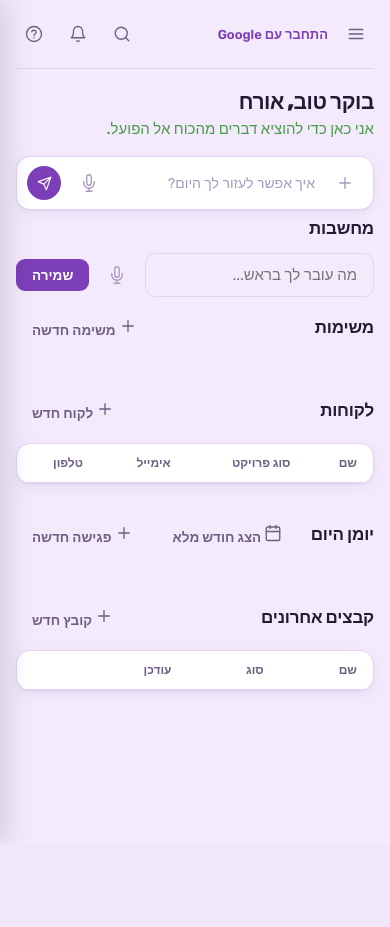
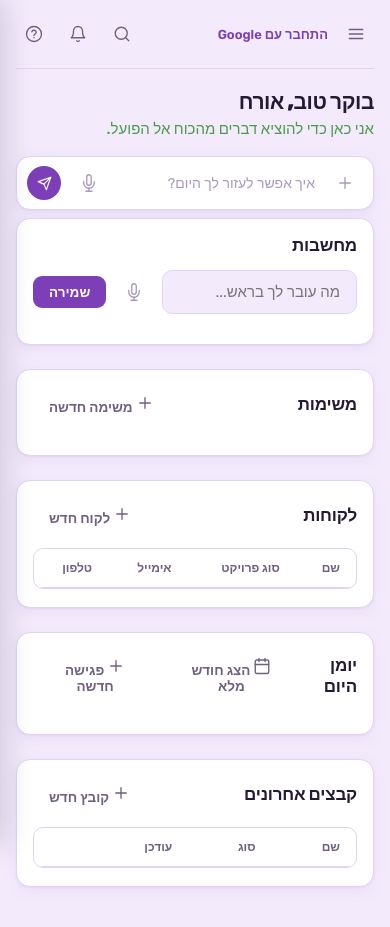
Before and after one commit to almogbrt/Idea-app, a FastAPI app: page / in a window 390 px wide. Before the commit the page ends 837 px from the top, so only its background shows below. Run offline with FastAPI, Linux system fonts and the light colour scheme; data that the repository does not hold is empty; parts of the project's set-up code (start-up, migrations or seed data) failed here and were passed over.

Commit message:
Bound dashboard sections as contained cards instead of full-bleed content
Thoughts/Tasks/Clients/Calendar/Files sections previously had no visible
boundary and stretched the full width of #main, blending into the page
background on wide screens. Give each the same card treatment already
used for the Edith status panel (background, border, radius, shadow),
and cap #main's width so it stays centered instead of edge-to-edge.

Co-Authored-By: Claude Sonnet 5 <noreply@anthropic.com>
Claude-Session: https://claude.ai/code/session_015pwPfZJSWcvA7guVByoUig

```diff
--- a/app/interfaces/web/static/app.css
+++ b/app/interfaces/web/static/app.css
@@ -260,6 +260,9 @@ input {
 #main {
   flex: 1;
   min-width: 0;
+  width: 100%;
+  max-width: 920px;
+  margin-inline: auto;
   padding: 20px 32px 48px;
   display: flex;
   flex-direction: column;
@@ -549,20 +552,23 @@ input {
   margin: 0;
 }
 
-#tasks-section {
-  margin-bottom: 32px;
-}
-
-#clients-section {
-  margin-bottom: 32px;
+#thoughts-section,
+#tasks-section,
+#clients-section,
+#calendar-section,
+#files-section {
+  background: var(--panel-bg);
+  border: 1px solid var(--border);
+  border-radius: var(--radius);
+  box-shadow: var(--shadow);
+  padding: 20px 22px 22px;
+  margin-bottom: 24px;
 }
 
 #clients-table-wrap {
-  background: var(--panel-bg);
   border: 1px solid var(--border);
-  border-radius: var(--radius);
+  border-radius: 10px;
   overflow: hidden;
-  box-shadow: var(--shadow);
 }
 
 #clients-table {
@@ -595,11 +601,6 @@ input {
 
 .clickable-row:hover {
   background: var(--panel-bg-hover);
-}
-
-#calendar-section,
-#files-section {
-  margin-bottom: 32px;
 }
 
 #calendar-list {
@@ -640,11 +641,9 @@ input {
 }
 
 #files-table-wrap {
-  background: var(--panel-bg);
   border: 1px solid var(--border);
-  border-radius: var(--radius);
+  border-radius: 10px;
   overflow: hidden;
-  box-shadow: var(--shadow);
 }
 
 #files-table {
@@ -1435,6 +1434,14 @@ input {
     padding: 16px;
   }
 
+  #thoughts-section,
+  #tasks-section,
+  #clients-section,
+  #calendar-section,
+  #files-section {
+    padding: 16px 16px 18px;
+  }
+
   #greeting h1 {
     font-size: 21px;
   }
```
